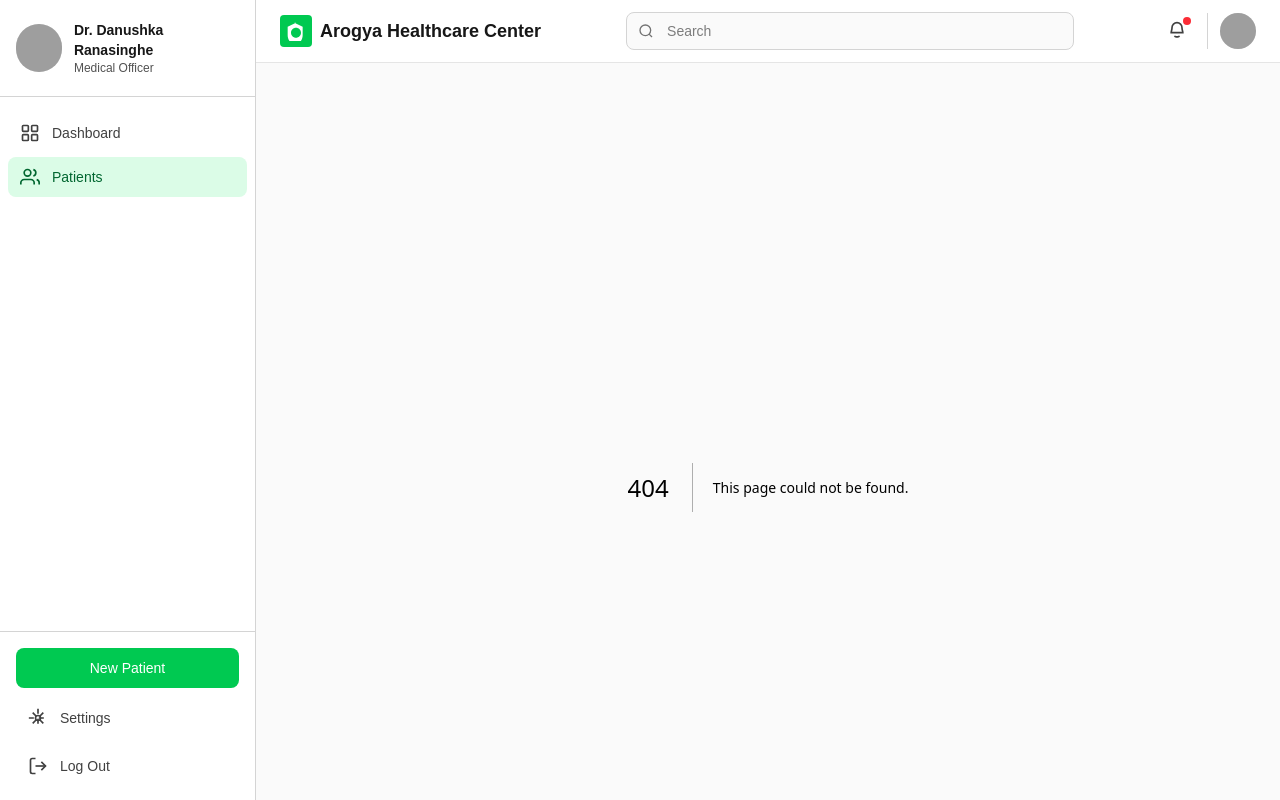
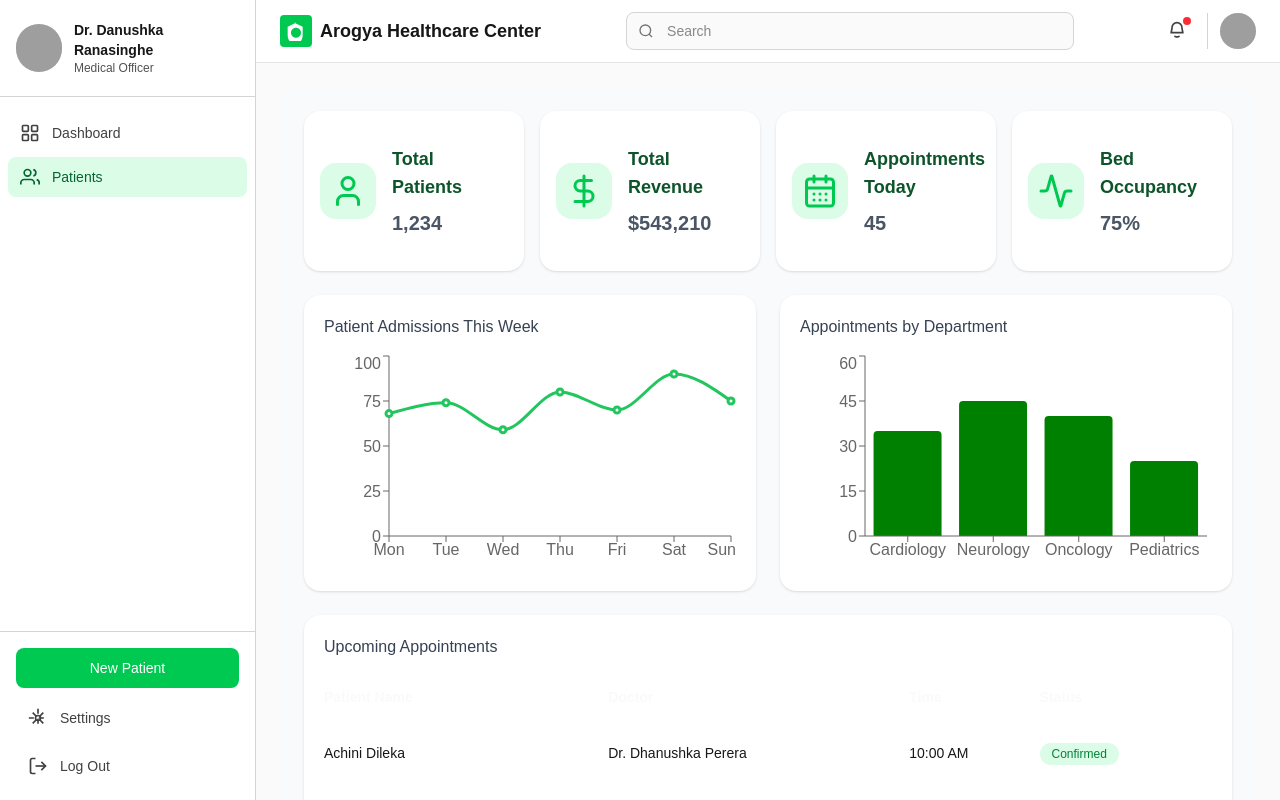
Before and after one commit to Arogya-Medical-Center/aroga-frontend, a Next.js app: page /dashboard/admin in a window 1280 px wide. Before the commit this address had no page. Built offline with nearby package versions, Linux system fonts and the light colour scheme; grey boxes are pictures that could not be loaded.

Commit message:
create admin dashboard

```diff
--- a/package.json
+++ b/package.json
@@ -9,6 +9,7 @@
     "lint": "eslint"
   },
   "dependencies": {
+    "lucide-react": "^0.548.0",
     "next": "15.5.6",
     "react": "19.1.0",
     "react-dom": "19.1.0",
--- a/src/app/components/Sidebar.tsx
+++ b/src/app/components/Sidebar.tsx
@@ -35,7 +35,7 @@ export default function Sidebar({ user, navItems, className }: Props) {
       id: "dashboard",
       label: "Dashboard",
       icon: <DashboardIcon />,
-      href: "/dashboard",
+      href: "/dashboard/admin",
     },
     {
       id: "patients",
--- /dev/null
+++ b/src/app/components/admin_dashboard/AppointmentTable.tsx
@@ -0,0 +1,61 @@
+interface Appointment {
+  name: string;
+  doctor: string;
+  time: string;
+  status: "Confirmed" | "Pending" | "Cancelled";
+}
+
+const appointments: Appointment[] = [
+  { name: "Achini Dileka", doctor: "Dr. Dhanushka Perera", time: "10:00 AM", status: "Confirmed" },
+  { name: "Saman Perera", doctor: "Dr. Dhanushka Perera", time: "11:30 AM", status: "Pending" },
+  { name: "Piyath Ransara", doctor: "Dr. Dhanushka Perera", time: "02:15 PM", status: "Pending" },
+  {name: "Sumana Rathnayaka", doctor: "Dr. Dhanushka Perera", time: "03:15 PM", status: "Pending" },
+  {name: "Saduni Gamage", doctor: "Dr. Dhanushka Perera", time: "04:15 PM", status: "Pending" },
+  {name: "Sarath Kumara", doctor: "Dr. Dhanushka Perera", time: "05:15 PM", status: "Pending" },
+  {name: "Nishi Pathirana", doctor: "Dr. Dhanushka Perera", time: "06:15 PM", status: "Pending" },
+];
+
+export default function AppointmentTable() {
+  const getBadgeColor = (status: string) => {
+    switch (status) {
+      case "Confirmed":
+        return "bg-green-100 text-green-700";
+      case "Pending":
+        return "bg-yellow-100 text-yellow-700";
+      default:
+        return "bg-red-100 text-red-700";
+    }
+  };
+
+  return (
+    <div className="bg-white rounded-2xl p-5 shadow-sm">
+      <h3 className="font-medium text-gray-700 mb-3">Upcoming Appointments</h3>
+  <table className="w-full text-sm">
+        <thead className="text-gray-50 ">
+          <tr>
+            <th className="text-left py-4">Patient Name</th>
+            <th className="text-left py-4">Doctor</th>
+            <th className="text-left py-4">Time</th>
+            <th className="text-left py-4">Status</th>
+          </tr>
+        </thead>
+        <tbody>
+          {appointments.map((a, idx) => (
+            <tr key={idx} className=" border-gray-200 hover:bg-gray-50 ">
+              <td className="py-5">{a.name}</td>
+              <td className="py-4">{a.doctor}</td>
+              <td className="py-4">{a.time}</td>
+              <td className="py-4">
+                <span
+                  className={`px-3 py-1 rounded-full text-xs ${getBadgeColor(a.status)}`}
+                >
+                  {a.status}
+                </span>
+              </td>
+            </tr>
+          ))}
+        </tbody>
+      </table>
+    </div>
+  );
+}
--- /dev/null
+++ b/src/app/components/admin_dashboard/BarChart.tsx
@@ -0,0 +1,34 @@
+"use client";
+import {
+  BarChart as ReBarChart,
+  Bar,
+  XAxis,
+  YAxis,
+  Tooltip,
+  ResponsiveContainer,
+} from "recharts";
+
+const data = [
+  { dept: "Cardiology", count: 35 },
+  { dept: "Neurology", count: 45 },
+  { dept: "Oncology", count: 40 },
+  { dept: "Pediatrics", count: 25 },
+];
+
+export default function BarChart() {
+  return (
+    <div className="bg-white p-5 rounded-2xl shadow-sm">
+      <h3 className="text-gray-700 font-medium mb-3">
+        Appointments by Department
+      </h3>
+      <ResponsiveContainer width="100%" height={220}>
+        <ReBarChart data={data}>
+          <XAxis dataKey="dept" />
+          <YAxis />
+          <Tooltip />
+          <Bar dataKey="count" fill="#008000" radius={[4, 4, 0, 0]} />
+        </ReBarChart>
+      </ResponsiveContainer>
+    </div>
+  );
+}
--- /dev/null
+++ b/src/app/components/admin_dashboard/LineChart.tsx
@@ -0,0 +1,42 @@
+"use client";
+import {
+  LineChart as ReLineChart,
+  Line,
+  XAxis,
+  YAxis,
+  Tooltip,
+  ResponsiveContainer,
+} from "recharts";
+
+const data = [
+  { day: "Mon", patients: 68 },
+  { day: "Tue", patients: 74 },
+  { day: "Wed", patients: 59 },
+  { day: "Thu", patients: 80 },
+  { day: "Fri", patients: 70 },
+  { day: "Sat", patients: 90 },
+  { day: "Sun", patients: 75 },
+];
+
+export default function LineChart() {
+  return (
+    <div className="bg-white p-5 rounded-2xl shadow-sm">
+      <h3 className="text-gray-700 font-medium mb-3">
+        Patient Admissions This Week
+      </h3>
+      <ResponsiveContainer width="100%" height={220}>
+        <ReLineChart data={data}>
+          <XAxis dataKey="day" />
+          <YAxis />
+          <Tooltip />
+          <Line
+            type="monotone"
+            dataKey="patients"
+            stroke="#22c55e"
+            strokeWidth={3}
+          />
+        </ReLineChart>
+      </ResponsiveContainer>
+    </div>
+  );
+}
--- /dev/null
+++ b/src/app/components/admin_dashboard/StatCard.tsx
@@ -0,0 +1,25 @@
+import { ReactNode } from "react";
+
+interface StatCardProps {
+  title: string;
+  value: string | number;
+  icon?: ReactNode;
+}
+
+export default function StatCard({ title, value, icon }: StatCardProps) {
+  return (
+    <div className="bg-white h-40 rounded-2xl shadow-sm hover:shadow-md transition-all p-4 flex items-center">
+      {/* Icon on left */}
+      <div className="mr-4 flex-shrink-0">
+        <div className="rounded-2xl bg-green-100 flex items-center justify-center w-14 h-14">
+          <span className="text-green-500 text-2xl">{icon}</span>
+        </div>
+      </div>
+      {/* Title and Value on right */}
+      <div className="flex flex-col justify-center items-start">
+        <p className="text-lg text-green-900 font-semibold mb-2">{title}</p>
+        <h2 className="text-xl font-semibold text-gray-600">{value}</h2>
+      </div>
+    </div>
+  );
+}
--- /dev/null
+++ b/src/app/dashboard/admin/page.tsx
@@ -0,0 +1,54 @@
+"use client";
+import StatCard from "../../components/admin_dashboard/StatCard";
+import LineChart from "../../components/admin_dashboard/LineChart";
+import BarChart from "../../components/admin_dashboard/BarChart";
+import AppointmentTable from "../../components/admin_dashboard/AppointmentTable";
+import { User, DollarSign, CalendarDays, Activity } from "lucide-react";
+
+
+export default function AdminDashboardPage() {
+  const stats = [
+  {
+    title: "Total Patients",
+    value: "1,234",
+    icon: <User size={36} className="text-green-500" />,
+  },
+  {
+    title: "Total Revenue",
+    value: "$543,210",
+    icon: <DollarSign size={36} className="text-green-500" />,
+  },
+  {
+    title: "Appointments Today",
+    value: "45",
+    icon: <CalendarDays size={36} className="text-green-500" />,
+  },
+  {
+    title: "Bed Occupancy",
+    value: "75%",
+    icon: <Activity size={36} className="text-green-500" />,
+  },
+];
+
+
+
+  return (
+    <div className="p-6 space-y-6 bg-gray-50 min-h-screen">
+      {/* Top Stat Cards */}
+      <div className="grid grid-cols-1 sm:grid-cols-2 lg:grid-cols-4 gap-4">
+        {stats.map((s) => (
+          <StatCard key={s.title} title={s.title} value={s.value} icon={s.icon} />
+        ))}
+      </div>
+
+      {/* Charts Section */}
+      <div className="grid grid-cols-1 lg:grid-cols-2 gap-6">
+        <LineChart />
+        <BarChart />
+      </div>
+
+      {/* Appointments Table */}
+      <AppointmentTable />
+    </div>
+  );
+}
```
Also changed, not shown: 1 other file (tests, documents, lock files or other folders).
